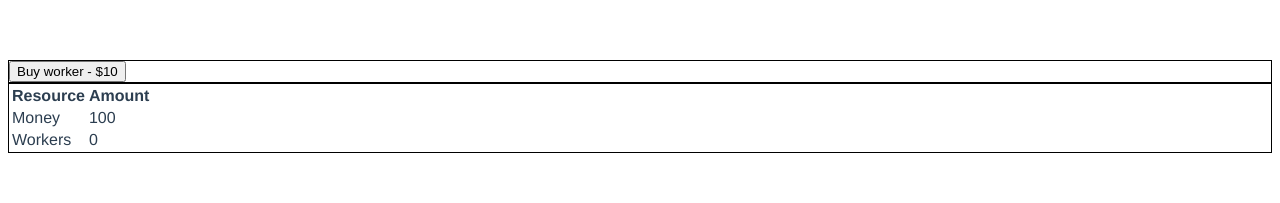
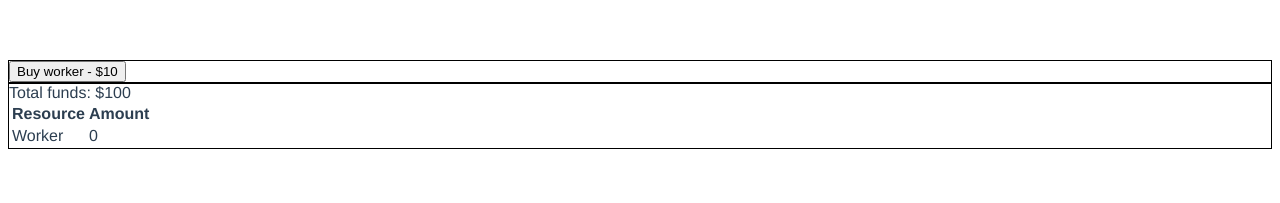
Before and after one commit to pemcne/railway-simulator, a Vue app: page / in a window 1280 px wide. Shown: the top 203 px of the page. Built offline with nearby package versions, Linux system fonts and the light colour scheme.

Commit message:
Revamped the entire inventory system to be more modular

```diff
--- /dev/null
+++ b/src/components/ResourceItem.vue
@@ -0,0 +1,21 @@
+<template>
+  <tr>
+    <td>{{resource.name}}</td>
+    <td>{{amount}}</td>
+  </tr>
+</template>
+
+<script>
+export default {
+  name: 'ResourceItem',
+  props: ['shortCode', 'amount'],
+  computed: {
+    resource () {
+      return this.$store.getters.resource(this.shortCode)
+    }
+  }
+}
+</script>
+
+<style>
+</style>
--- a/src/components/Resources.vue
+++ b/src/components/Resources.vue
@@ -1,29 +1,32 @@
 <template>
   <div id="resources">
+    Total funds: ${{money}}
     <table>
       <tr>
         <th>Resource</th>
         <th>Amount</th>
       </tr>
-      <tr>
-        <td>Money</td>
-        <td>{{money}}</td>
-      </tr>
-      <tr>
-        <td>Workers</td>
-        <td>{{workers}}</td>
-      </tr>
+      <ResourceItem
+        v-for="(amount, code) in inventory"
+        :key="code"
+        v-bind:short-code="code"
+        v-bind:amount="amount"
+      />
     </table>
   </div>
 </template>
 
 <script>
 import {mapGetters} from 'vuex'
+import ResourceItem from './ResourceItem'
 import EventBus from '../EventBus.js'
 
 // Displays the inventory or resources
 export default {
   name: 'Resources',
+  components: {
+    ResourceItem
+  },
   data () {
     // Initial data
     return {
@@ -31,16 +34,31 @@
     }
   },
   // Map the getters from the store
-  computed: mapGetters({
-    money: 'money',
-    workers: 'workers'
-  }),
+  computed: {
+    ...mapGetters({
+      money: 'money',
+      inventory: 'inventory'
+    })
+  },
+  methods: {
+    getResource (shortCode) {
+      return this.$store.getters.resource(shortCode)
+    }
+  },
   mounted () {
     EventBus.$on('tick', (timestamp) => {
-      // Calculate worker income
+      // Total income
       let income = 0
-      income += this.workers * this.workerIncome
 
+      // Loop through every item in the inventory and compute income
+      for (const key in this.inventory) {
+        // Get the resource object with the information
+        const resource = this.getResource(key)
+        // Get the amount from the inventory
+        const amount = this.inventory[key]
+        // Run the income calculatations
+        income += amount * resource.income
+      }
       // Placeholder to account for drift when persistent storage is online
       let rate = timestamp - this.$store.getters.timestamp
       if (rate < 2) {
@@ -48,6 +66,7 @@
         income = income * (rate / 2)
       }
 
+      console.log('income', income)
       // Call the store action for income and pass the amount
       this.$store.dispatch('income', {
         amount: income
--- a/src/store/index.js
+++ b/src/store/index.js
@@ -17,6 +17,14 @@
   inventory: {
     worker: 0
   },
+  resources: [{
+    shortCode: 'worker',
+    name: 'Worker',
+    description: 'Basic worker',
+    income: 2,
+    cost: 10,
+    rate: 0.2
+  }],
   timestamp: new Date() / 1000
 }
 
@@ -25,7 +33,15 @@
 const getters = {
   money: state => state.money,
   workers: state => state.inventory.worker,
-  timestamp: state => state.timestamp
+  timestamp: state => state.timestamp,
+  inventory: state => state.inventory,
+  resource (state) {
+    // This takes a shortCode parameter and returns the item in the resources
+    // list that corresponds with the shortCode
+    return shortCode => state.resources.filter(resource => {
+      return resource.shortCode === shortCode
+    })[0]
+  }
 }
 
 // Define actions here
```
